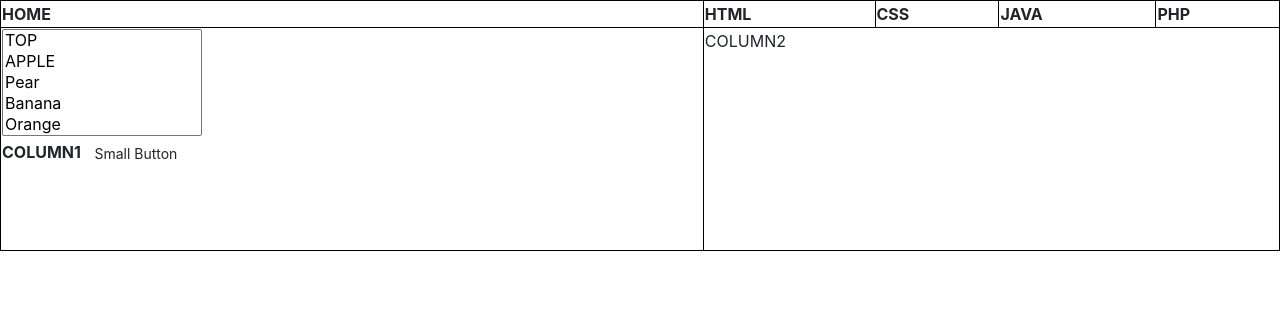
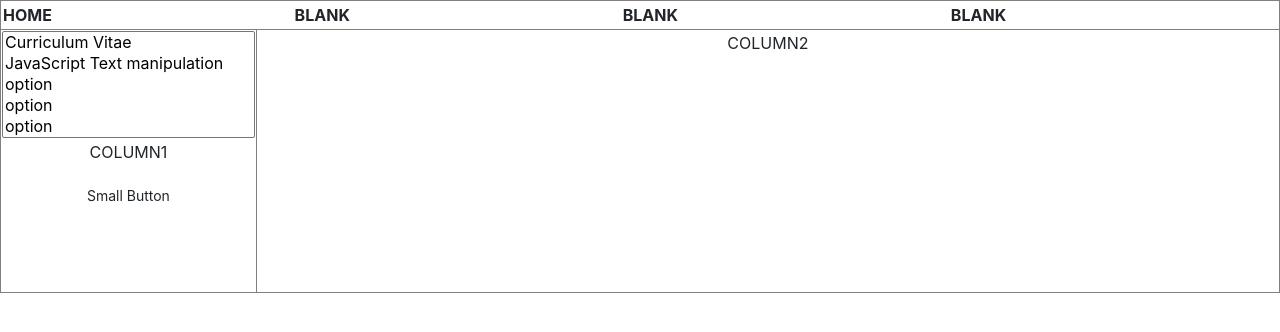
Before and after one commit to raymondkingusman/raymondkingusman, a PHP site: page /index.html in a window 1280 px wide. Shown: the top 332 px of the page. Run offline with PHP 8.4, Linux system fonts and the light colour scheme; lists and menus that the app fills with data are empty; some libraries are stand-ins or nearby versions.

Commit message:
New Update 1

```diff
--- a/index.html
+++ b/index.html
@@ -13,6 +13,8 @@
   <meta name="viewport" content="width=device-width, initial-scale=1.0">
 	<!-- JAVASCRIPT FUNCTION ------------------------------------->
 	<script>
+
+
 	function selectMultiple() {
 	  document.getElementById("mySelect").multiple = true;
 	}
@@ -27,43 +29,147 @@
 		}
 	}
 
-	function myFunction3() {
-	  document.getElementById("demo").style.color = "red";
-	  document.getElementById("demo").innerHTML = document.getElementById("opt1").getAttribute();
+	function CVselect() {
+	  	 document.getElementById("pic1").setAttribute("src","CV.jpg");
+		 document.getElementById("pic1").setAttribute("height","700");
+		 document.getElementById("pic1").setAttribute("width","500");
+		/* HIDE TABLE2**/
+		 var element1 = document.getElementById("tbl2");
+    	 var temp = element1.setAttribute("hidden","hidden");
+
+		document.getElementById("demo").innerHTML = ""
+		document.getElementById("nameRaymond").innerHTML = "";
 	}
+	function NameSelect() {
+		 document.getElementById("demo").innerHTML = "";
+		document.getElementById("nameRaymond").innerHTML = "Raymond King Usman";
+		 const opts1 = document.getElementById("opt2")
+		 var temp = opts1.getAttribute("value");
+	  	 document.getElementById("pic1").setAttribute("src","");
+		 document.getElementById("pic1").setAttribute("height","0");
+		 document.getElementById("pic1").setAttribute("width","0");
+		/* SHOW TABLE2**/
+		 var element1 = document.getElementById("tbl2");
+    	 var temp = element1.removeAttribute("hidden");
 
+		 document.getElementById("demo").innerHTML = "";
+
+	}
+		function changeColor(colorText){
+			document.getElementById("nameRaymond").style.color = colorText;
+			/* this is just a TEST
+			const colorSet = ["red", "blue", "yellow", "green"];
+			for (let i = 0; i < colorSet.length; i++) {
+				if(colorSet[i] = colorText){
+					document.getElementById("nameRaymond").style.color = colorSet[i];
+					i = colorSet.length++;
+				}
+			}*/
+
+		}
+
+		function changeSize(txtSize){
+			var listValue = txtSize.options[txtSize.selectedIndex].text;
+  			document.getElementById("nameRaymond").style.fontSize = listValue;
+
+		}
+
+		function changeText() {
+		  var temp = document.getElementById("myText").value;
+		  document.getElementById("nameRaymond").innerHTML = temp;
+		}
+
+		function DEMO(){
+			var temp = "yy";
+			document.getElementById("demo").innerHTML="";
+
+		}
 	</script>
 	<!-- END OF JAVASCRIPT FUNCTION ------------------------------>
-  <title>Documentss</title>
+  <title>SAMPLE ONLY</title>
 </head>
 
 <body>
-  <table >
+	<!-- MAIN TABLE-->
+  <table border="1" width="100%">
     <tr>
-      <th>HOME</th>
-      <th>HTML</th>
-      <th>CSS</th>
-      <th>JAVA</th>
-      <th>PHP</th>
+		<!-- TOP MAIN TABLE -->
+      <th colspan="2">
+
+		  <table width="100%">
+		  	<tr >
+				<th>HOME </th>
+			  	<th>BLANK </th>
+				<th>BLANK </th>
+				<th>BLANK </th>
+			  </tr>
+		  </table>
+	</th>
+
     </tr>
     <tr>
-      <td >
+      <td width="20%" align="center" valign="top">
 
 		<form> <!-- OPTION 1 Start-->
-			<select style="width: 200px;" id="mySelect" size="5" onclick="myFunction3()">
-			  <option id="opt1"><style1>TOP</style1></option>
-				<option><strong> APPLE</strong></option>
-			  <option>Pear</option>
-			  <option>Banana</option>
-			  <option>Orange</option>
+			<select style="width: 100%;" id="mySelect" size="5" onChange="" >
+
+			  <option id="opt1" onclick="CVselect()">Curriculum Vitae</option>
+			  <option id="opt2" onclick="NameSelect()" value="Raymond"> JavaScript Text manipulation</option>
+			  <option >option</option>
+			  <option>option</option>
+			  <option>option</option>
 			</select>
 		</form> <!-- OPTION 1 END-->
 
-        <style1>COLUMN1</style1>
+        <p id="demo3" onClick="DEMO()">COLUMN1</p>
+
         <button id="demo2" type="button" onclick="myFunction2()" class="btn btn-sm">Small Button</button>
         <p>&nbsp;</p>
         <p>&nbsp;</p></td>
-		<td colspan="4"><p id="demo"> COLUMN2</p></td>
+		<td align="center" valign="top">
+			<p id="demo"> COLUMN2</p>
+			<img id="pic1" >
+			<!-- NAME TEXT -->
+			<p id="nameRaymond" ></p>
+			<!-- TABLE 2 ----------------------------------->
+			<table id="tbl2" border="0" width="100%" align="left" vspace="top" hidden="hidden">
+				<tr>
+					<th align="left" width="30%">
+						<h1>Select Color</h1>
+
+						<p name="ccolor" onClick="changeColor('red')" style="color:red">RED</p>
+						<p name="ccolor" onClick="changeColor('blue')" style="color:blue">BLUE</p>
+						<p name="ccolor" onClick="changeColor('yellow')" style="color:yellow">YELLOW</p>
+						<p name="ccolor" onClick="changeColor('green')" style="color:green">GREEN</p>
+					</th>
+					<th align="left" valign="top">
+						<h2>Resize Font</h2>
+						<br>
+						Select Desired Size :
+						<select onchange="changeSize(this);" size="1">
+						  <option>xx-small</option>
+						  <option>x-small</option>
+						  <option>small</option>
+						  <option>medium</option>
+						  <option>large</option>
+						  <option>x-large</option>
+						  <option>xx-large</option>
+						  <option>100%</option>
+						  <option>250%</option>
+						  <option>2cm</option>
+						  <option>100px</option>
+						</select>
+
+					</th>
+					<th>
+						Enter Text: <input type="text" id="myText" value="">
+						<br>
+						<button onClick="changeText()">Change</button>
+					</th>
+				</tr>
+			</table>
+
+		</td>
     </tr>
   </table>
 </body>
--- a/styles.css
+++ b/styles.css
@@ -2,12 +2,12 @@
 style1 {
      font-weight: bold;
 }
+/*
 table {
 	width:100%;
     border: 1px solid black;
 }
 th {
-	/* width: 20%;*/
     border: 1px solid black;
 	text-align: center;
 
@@ -21,6 +21,7 @@ tr{
 
 }
 
-/* th:hover{
+th:hover{
 	background-color: cadetblue;
 }
+*/
```
Also changed, not shown: CV.jpg (added).
